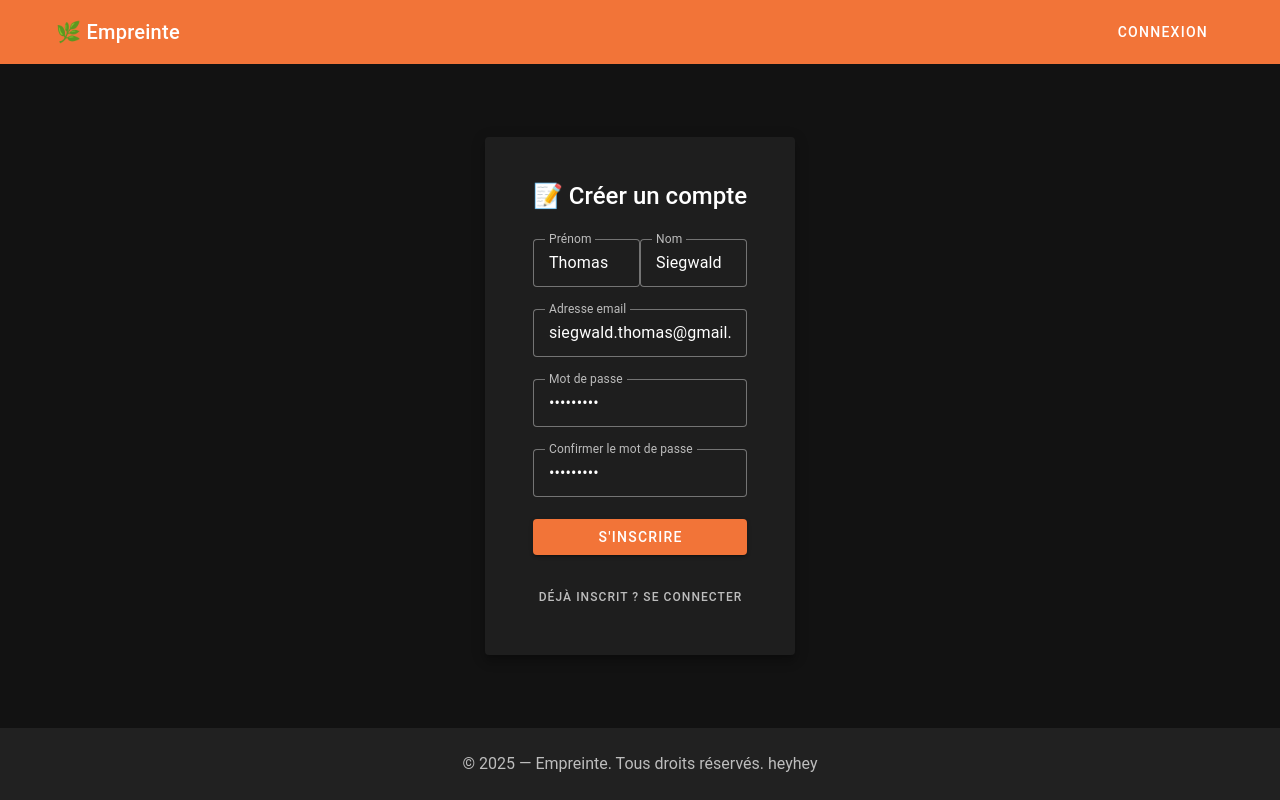
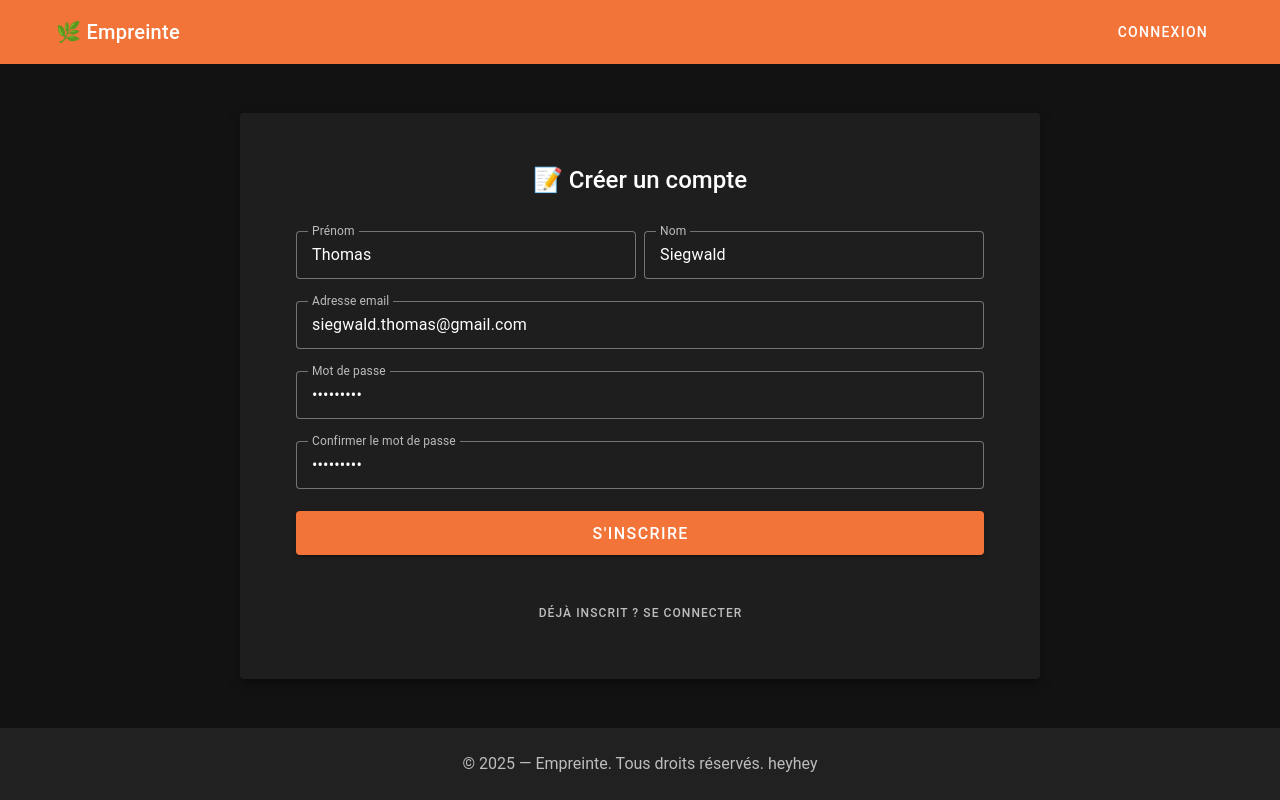
Before and after one commit to tsiegwaldpro/empreinte-frontend, a Vue app: page /register in a window 1280 px wide. Built offline with nearby package versions, Linux system fonts and the light colour scheme; no server answers.

Commit message:
fix size of register form

```diff
--- a/src/pages/Register.vue
+++ b/src/pages/Register.vue
@@ -1,33 +1,35 @@
 <template>
   <v-container class="fill-height d-flex justify-center align-center">
-    <v-card class="pa-8" max-width="600" elevation="8">
-      <v-card-title class="text-h5 text-center mb-4"
-        >📝 Créer un compte</v-card-title
-      >
+    <v-card class="pa-10" max-width="800" elevation="8" width="100%">
+      <v-card-title class="text-h5 text-center mb-6">
+        📝 Créer un compte
+      </v-card-title>
 
       <v-card-text>
         <v-form
           @submit.prevent="handleRegister"
-          class="d-flex flex-column gap-4"
+          class="d-flex flex-column gap-6"
         >
-          <div class="d-flex gap-4">
+          <v-row dense>
+            <v-col cols="12" md="6">
               <v-text-field
                 v-model="firstName"
                 label="Prénom"
                 required
                 density="comfortable"
                 variant="outlined"
-              class="flex-grow-1"
               />
+            </v-col>
+            <v-col cols="12" md="6">
               <v-text-field
                 v-model="lastName"
                 label="Nom"
                 required
                 density="comfortable"
                 variant="outlined"
-              class="flex-grow-1"
               />
-          </div>
+            </v-col>
+          </v-row>
 
           <v-text-field
             v-model="email"
@@ -36,7 +38,6 @@
             required
             density="comfortable"
             variant="outlined"
-            class="w-100"
           />
 
           <v-text-field
@@ -46,7 +47,6 @@
             required
             density="comfortable"
             variant="outlined"
-            class="w-100"
           />
 
           <v-text-field
@@ -56,24 +56,29 @@
             required
             density="comfortable"
             variant="outlined"
-            class="w-100"
           />
 
-          <v-btn :loading="loading" type="submit" color="primary" block>
+          <v-btn
+            :loading="loading"
+            type="submit"
+            color="primary"
+            size="large"
+            block
+          >
             S'inscrire
           </v-btn>
         </v-form>
 
-        <v-alert v-if="message" type="success" class="mt-4" dense>
+        <v-alert v-if="message" type="success" class="mt-6" dense>
           {{ message }}
         </v-alert>
 
-        <v-alert v-if="error" type="error" class="mt-4" dense>
+        <v-alert v-if="error" type="error" class="mt-6" dense>
           {{ error }}
         </v-alert>
       </v-card-text>
 
-      <v-card-actions class="justify-center">
+      <v-card-actions class="justify-center mt-4">
         <v-btn
           variant="text"
           to="/login"
```
Lines whose indentation alone changed are shown as unchanged.
